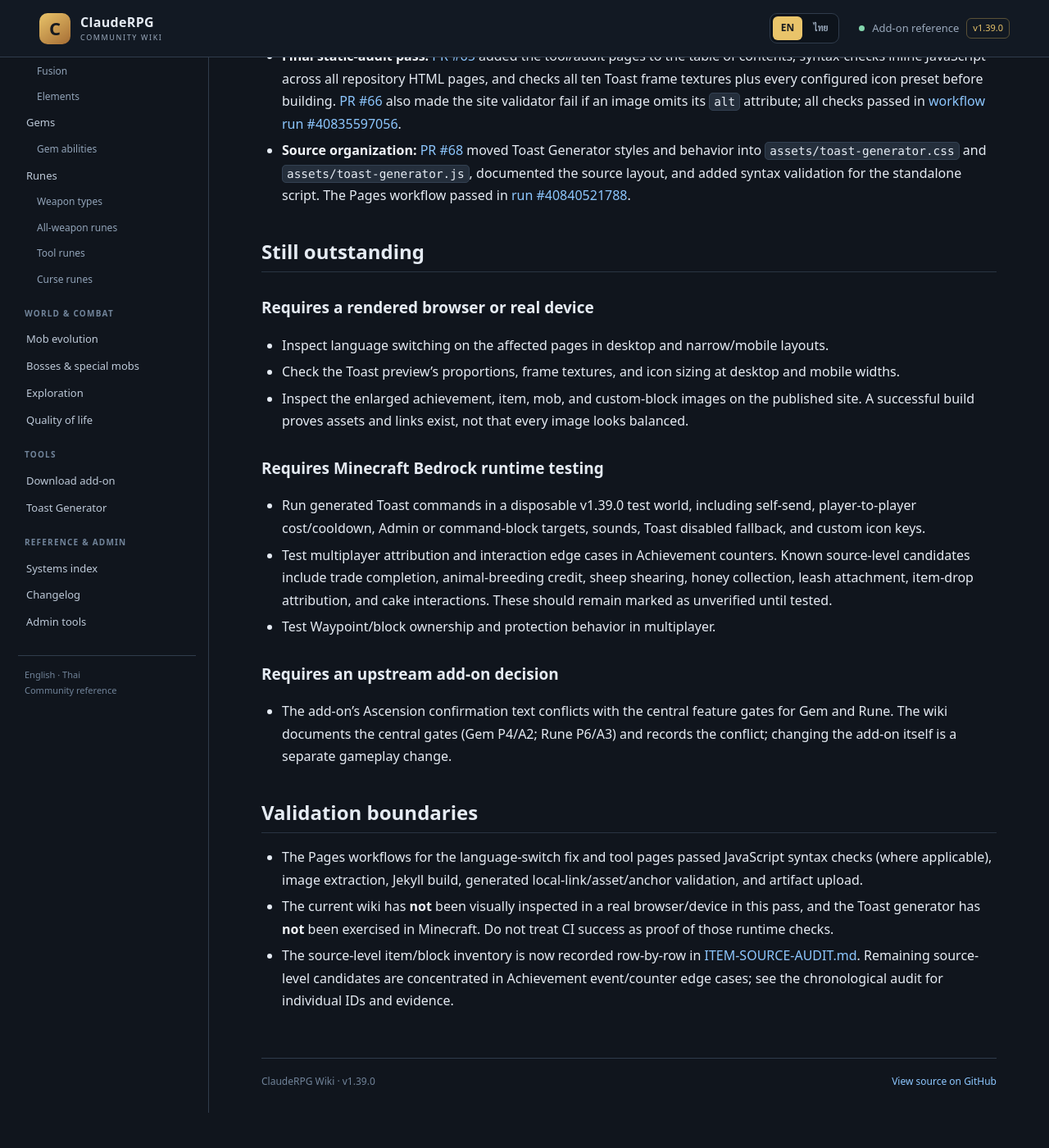
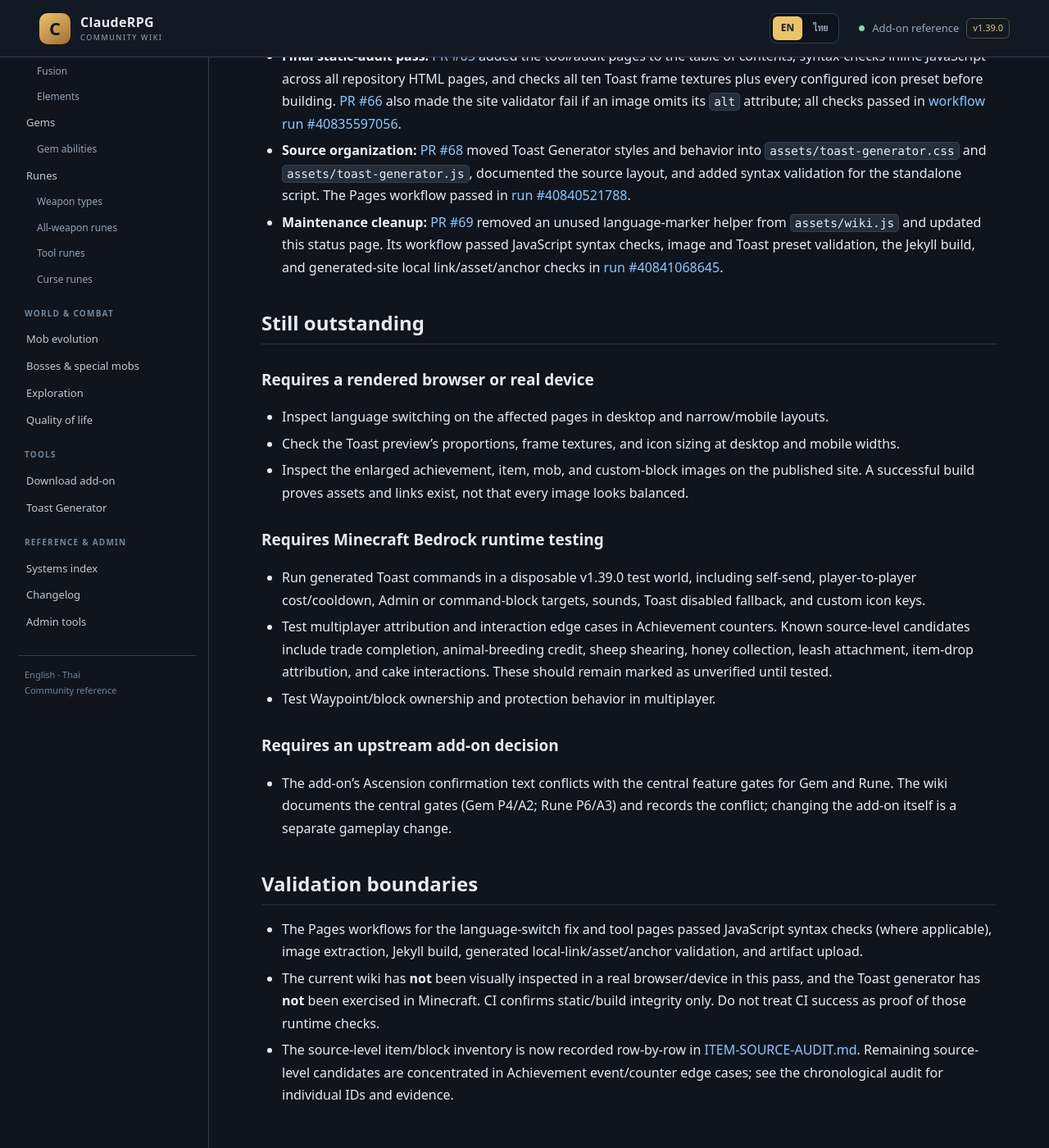
Before and after one commit to miniTorch25/ClaudeRPG-Wiki-V2, a Jekyll site: the page built from WIKI-STATUS.md, in a window 1280 px wide and 1400 px high, scrolled down 859 px. Shown: the whole window at 82% size. Built offline with Jekyll 4.4.1, drawn with Linux system fonts in a browser that asks for light colours; our own code applies the rules of GitHub Pages for plain Markdown files; before the commit the page ends 2216 px from its top, so only the background shows below that; some of the changed text lies outside the part shown.

Commit message:
Update wiki status after maintenance cleanup

```diff
--- a/WIKI-STATUS.md
+++ b/WIKI-STATUS.md
@@ -1,4 +1,4 @@
-# Current Wiki Status — 2026-10-29 (updated after PR #68)
+# Current Wiki Status — 2026-10-29 (updated after PR #69)
 
 This page is the concise current snapshot. `CONTENT-GAP-AUDIT.md` is a chronological work log and includes older unchecked checklist items that may have been superseded by later audits. Use this page to distinguish completed repository checks from work that still requires a real browser or Minecraft client.
 
@@ -13,6 +13,7 @@ This page is the concise current snapshot. `CONTENT-GAP-AUDIT.md` is a chronolog
 - **Repository conventions:** added `.editorconfig`, [CONTRIBUTING.md](CONTRIBUTING.md), and README links to the new tools in [PR #63](https://github.com/miniTorch25/ClaudeRPG-Wiki-V2/pull/63).
 - **Final static-audit pass:** [PR #65](https://github.com/miniTorch25/ClaudeRPG-Wiki-V2/pull/65) added the tool/audit pages to the table of contents, syntax-checks inline JavaScript across all repository HTML pages, and checks all ten Toast frame textures plus every configured icon preset before building. [PR #66](https://github.com/miniTorch25/ClaudeRPG-Wiki-V2/pull/66) also made the site validator fail if an image omits its `alt` attribute; all checks passed in [workflow run #40835597056](https://github.com/miniTorch25/ClaudeRPG-Wiki-V2/actions/runs/40835597056).
 - **Source organization:** [PR #68](https://github.com/miniTorch25/ClaudeRPG-Wiki-V2/pull/68) moved Toast Generator styles and behavior into `assets/toast-generator.css` and `assets/toast-generator.js`, documented the source layout, and added syntax validation for the standalone script. The Pages workflow passed in [run #40840521788](https://github.com/miniTorch25/ClaudeRPG-Wiki-V2/actions/runs/40840521788).
+- **Maintenance cleanup:** [PR #69](https://github.com/miniTorch25/ClaudeRPG-Wiki-V2/pull/69) removed an unused language-marker helper from `assets/wiki.js` and updated this status page. Its workflow passed JavaScript syntax checks, image and Toast preset validation, the Jekyll build, and generated-site local link/asset/anchor checks in [run #40841068645](https://github.com/miniTorch25/ClaudeRPG-Wiki-V2/actions/runs/40841068645).
 
 ## Still outstanding
 
@@ -35,5 +36,5 @@ This page is the concise current snapshot. `CONTENT-GAP-AUDIT.md` is a chronolog
 ## Validation boundaries
 
 - The Pages workflows for the language-switch fix and tool pages passed JavaScript syntax checks (where applicable), image extraction, Jekyll build, generated local-link/asset/anchor validation, and artifact upload.
-- The current wiki has **not** been visually inspected in a real browser/device in this pass, and the Toast generator has **not** been exercised in Minecraft. Do not treat CI success as proof of those runtime checks.
+- The current wiki has **not** been visually inspected in a real browser/device in this pass, and the Toast generator has **not** been exercised in Minecraft. CI confirms static/build integrity only. Do not treat CI success as proof of those runtime checks.
 - The source-level item/block inventory is now recorded row-by-row in [ITEM-SOURCE-AUDIT.md](ITEM-SOURCE-AUDIT.md). Remaining source-level candidates are concentrated in Achievement event/counter edge cases; see the chronological audit for individual IDs and evidence.
```
